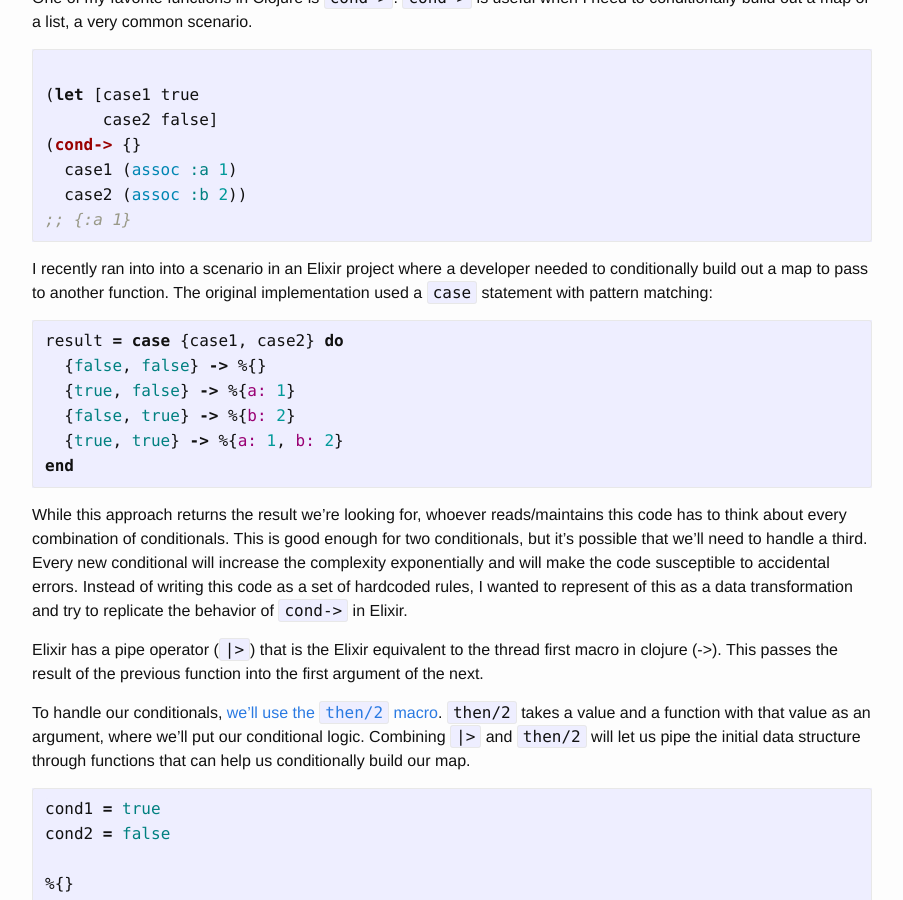
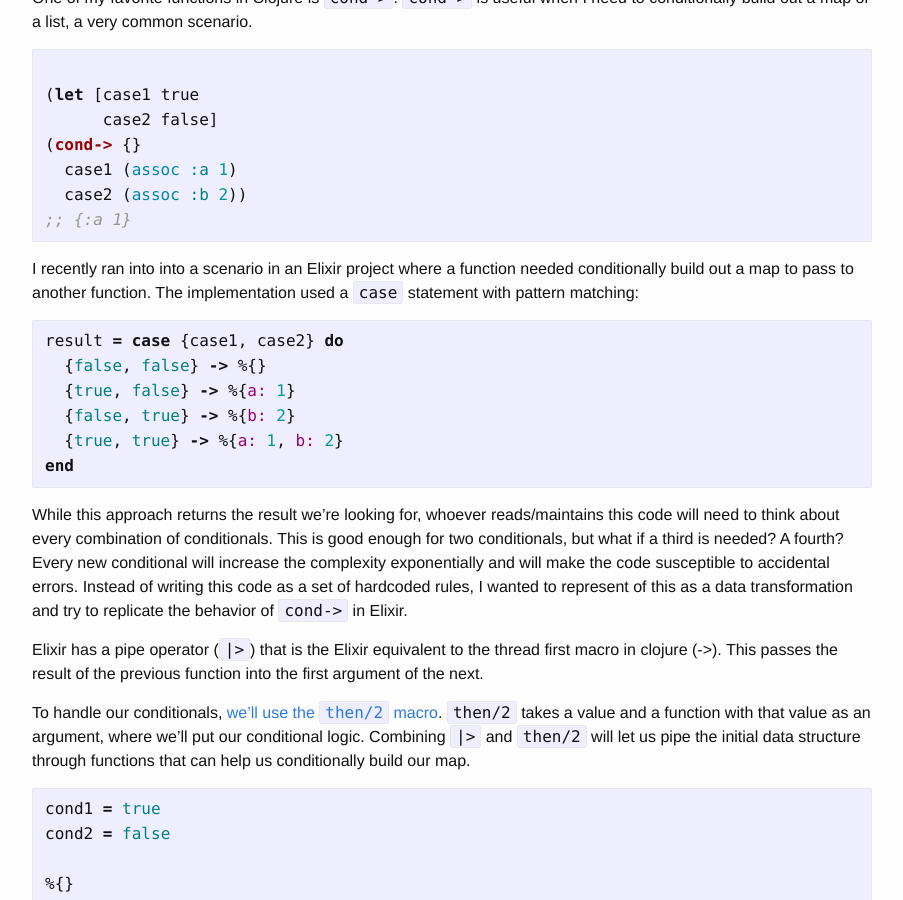
Before and after one commit to joannecheng/joannecheng.github.io, a Jekyll site: the page built from _posts/2024-03-29-elixir-then.markdown, in a window 1280 px wide and 900 px high, scrolled down 312 px. Shown: the whole window, without its empty margins (188-1091 px from the left). Built offline with Jekyll 4.4.1, drawn with Linux system fonts in a browser that asks for light colours; nearby versions of some CDN libraries; library files that are not in the unit come from our copies.

Commit message:
change language

````diff
--- a/_posts/2024-03-29-elixir-then.markdown
+++ b/_posts/2024-03-29-elixir-then.markdown
@@ -16,8 +16,8 @@ One of my favorite functions in Clojure is `cond->`. `cond->` is useful when I n
 ;; {:a 1}
 ```
 
-I recently ran into into a scenario in an Elixir project where a developer needed to conditionally build out a map to pass to another function.
-The original implementation used a `case` statement with pattern matching:
+I recently ran into into a scenario in an Elixir project where a function needed conditionally build out a map to pass to another function.
+The implementation used a `case` statement with pattern matching:
 
 ```elixir
 result = case {case1, case2} do
@@ -28,8 +28,8 @@ result = case {case1, case2} do
 end
 ```
 
-While this approach returns the result we're looking for, whoever reads/maintains this code has to think about every combination of conditionals.
-This is good enough for two conditionals, but it's possible that we'll need to handle a third.
+While this approach returns the result we're looking for, whoever reads/maintains this code will need to think about every combination of conditionals.
+This is good enough for two conditionals, but what if a third is needed? A fourth?
 Every new conditional will increase the complexity exponentially and will make the code susceptible to accidental errors.
 Instead of writing this code as a set of hardcoded rules, I wanted to represent of this as a data transformation and try to replicate the behavior of `cond->` in Elixir.
 
````
